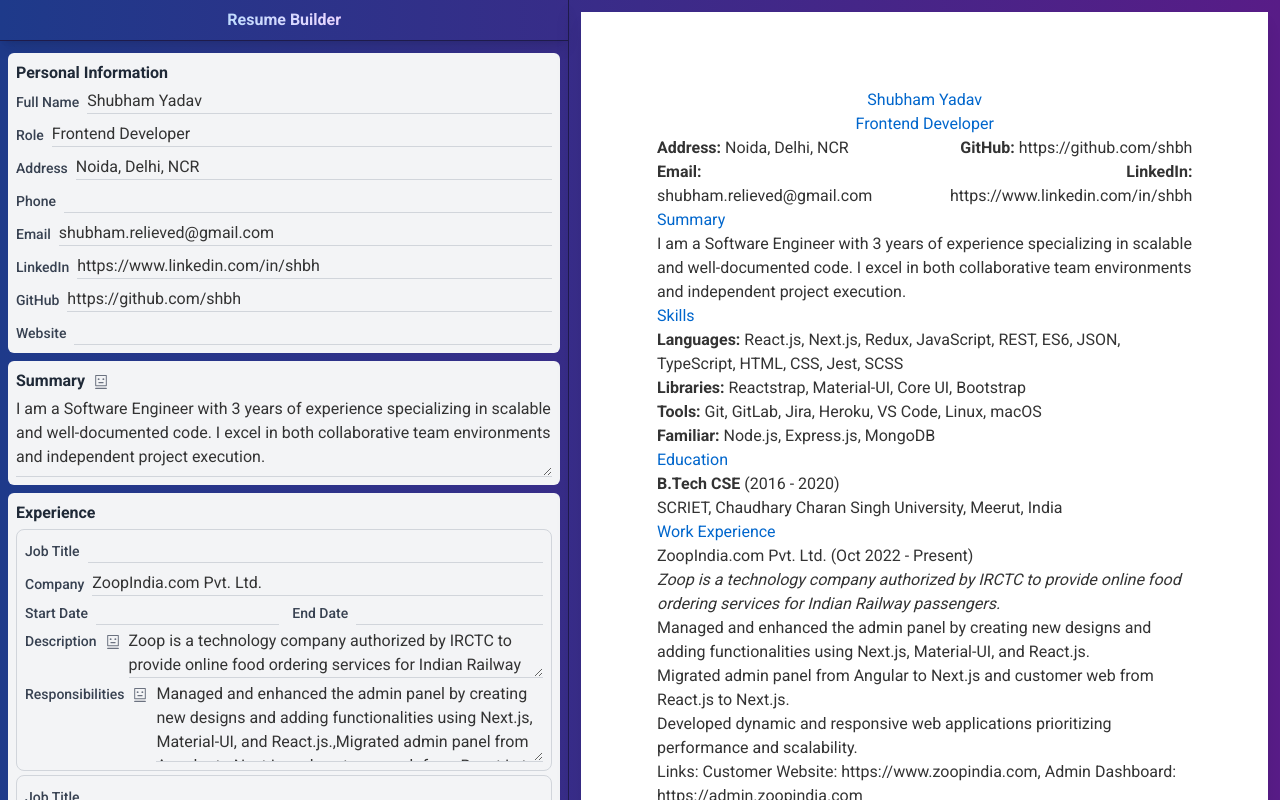
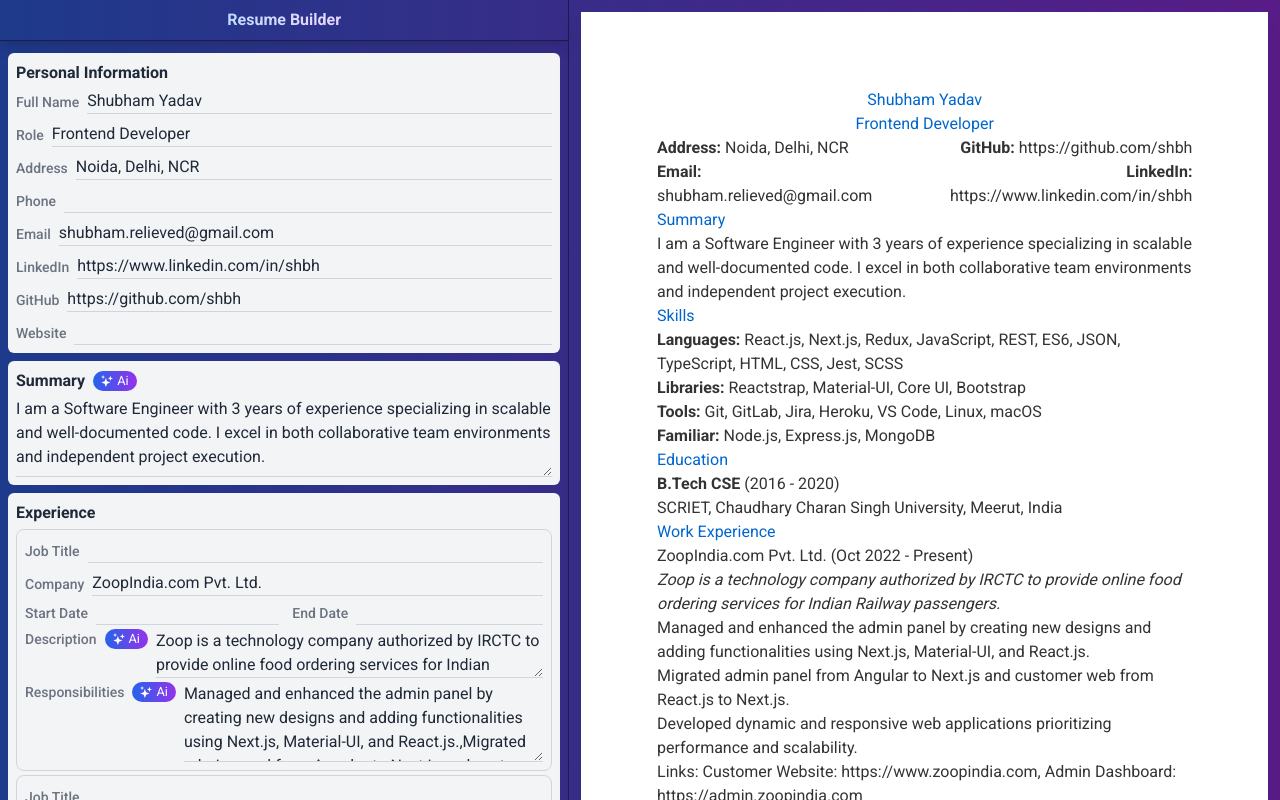
Before and after one commit to satyamyadav/resume-ai, a Next.js app: page /builder in a window 1280 px wide. Built offline with nearby package versions, Linux system fonts and the light colour scheme.

Commit message:
update AI helper design

```diff
--- a/src/components/AIHelper.tsx
+++ b/src/components/AIHelper.tsx
@@ -1,6 +1,7 @@
 import React, { useState } from "react";
 import { Popover, PopoverPanel, PopoverButton } from "@headlessui/react";
-import { AiOutlineRobot } from "react-icons/ai";
+import { IoSparklesSharp } from "react-icons/io5";
+
 
 interface AIHelperProps {
   content: string;
@@ -33,13 +34,19 @@ const AIHelper: React.FC<AIHelperProps> = ({ content, resumeData, hierarchy, onA
 
   return (
     <Popover className="relative">
-      <PopoverButton className="ml-2 text-gray-500 hover:text-gray-700 align-middle">
-        <AiOutlineRobot title="Improve using AI" />
+      <PopoverButton
+        title="Improve using AI"
+        className="ml-2 align-middle flex items-center space-x-1 rounded-xl bg-gradient-to-r from-blue-600 to-purple-600 text-white px-2 hover:to-blue-700 hover:from-purple-700 transition duration-300">
+        <IoSparklesSharp size={12} title="Improve using AI" className="text-purple" />
+        <small>Ai</small>
       </PopoverButton>
-      <PopoverPanel className="absolute z-10 bg-white border border-gray-300 p-3 rounded-md shadow-lg">
+      <PopoverPanel
+        focus={true}
+        anchor={{ to: 'bottom start', gap: '4px' }}
+        className="absolute z-10 bg-white border-2 border-purple-300 p-3 rounded-md shadow-xl w-96">
         <div className="flex flex-col space-y-2">
           <textarea
-            className="border border-gray-300 p-2 rounded-md"
+            className="border border-gray-300 p-2 rounded-md h-40"
             value={content}
             readOnly
           />
@@ -52,8 +59,9 @@ const AIHelper: React.FC<AIHelperProps> = ({ content, resumeData, hierarchy, onA
           />
           <button
             onClick={generateSuggestion}
-                      className="px-8 py-1 bg-gradient-to-r from-blue-600 to-purple-600 text-white rounded-lg hover:from-blue-700 hover:to-purple-700 transition duration-300"
+            className="px-8 py-1 bg-gradient-to-r from-blue-500 to-purple-500 text-white rounded-lg hover:from-blue-700 hover:to-purple-700 transition duration-300"
           >
+            <IoSparklesSharp size={16} className="inline-block mr-2" />
             Generate
           </button>
           {suggestion && (
--- a/src/components/ResumeForm.tsx
+++ b/src/components/ResumeForm.tsx
@@ -90,94 +90,94 @@ const ResumeForm: React.FC<ResumeFormProps> = ({ aiData, onFormUpdate }) => {
         <h3 className="font-semibold text-gray-800">Personal Information</h3>
         <div className="grid grid-cols-1 gap-2">
           <div className="flex items-center space-x-2">
-            <label htmlFor="name" className="inline-block text-sm font-medium text-gray-700">Full Name</label>
+            <label htmlFor="name" className="inline-block text-sm font-medium text-gray-500">Full Name</label>
             <input
               id="name"
               type="text"
               name="name"
               value={formData.name}
               onChange={(e) => handleInputChange(e)}
-              className="flex-1  bg-transparent border-b border-gray-300 focus:outline-none focus:border-gray-400"
+              className="flex-1  bg-transparent border-b border-gray-300 focus:outline-none focus:border-gray-400 text-gray-800"
             />
           </div>
           <div className="flex items-center space-x-2">
-            <label htmlFor="role" className="inline-block text-sm font-medium text-gray-700">Role</label>
+            <label htmlFor="role" className="inline-block text-sm font-medium text-gray-500">Role</label>
             <input
               id="role"
               type="text"
               name="role"
               value={formData.role}
               onChange={(e) => handleInputChange(e)}
-              className="flex-1  bg-transparent border-b border-gray-300 focus:outline-none focus:border-gray-400"
+              className="flex-1  bg-transparent border-b border-gray-300 focus:outline-none focus:border-gray-400 text-gray-800"
             />
           </div>
           <div className="flex items-center space-x-2">
-            <label htmlFor="address" className="inline-block text-sm font-medium text-gray-700">Address</label>
+            <label htmlFor="address" className="inline-block text-sm font-medium text-gray-500">Address</label>
             <input
               id="address"
               type="text"
               name="address"
               value={formData.address}
               onChange={(e) => handleInputChange(e)}
-              className="flex-1  bg-transparent border-b border-gray-300 focus:outline-none focus:border-gray-400"
+              className="flex-1  bg-transparent border-b border-gray-300 focus:outline-none focus:border-gray-400 text-gray-800"
             />
           </div>
           <div className="flex items-center space-x-2">
-            <label htmlFor="phone" className="inline-block text-sm font-medium text-gray-700">Phone</label>
+            <label htmlFor="phone" className="inline-block text-sm font-medium text-gray-500">Phone</label>
             <input
               id="phone"
               type="tel"
               name="phone"
               value={formData.phone}
               onChange={(e) => handleInputChange(e)}
-              className="flex-1  bg-transparent border-b border-gray-300 focus:outline-none focus:border-gray-400"
+              className="flex-1  bg-transparent border-b border-gray-300 focus:outline-none focus:border-gray-400 text-gray-800"
             />
           </div>
           <div className="flex items-center space-x-2">
-            <label htmlFor="email" className="inline-block text-sm font-medium text-gray-700">Email</label>
+            <label htmlFor="email" className="inline-block text-sm font-medium text-gray-500">Email</label>
             <input
               id="email"
               type="email"
               name="email"
               value={formData.email}
               onChange={(e) => handleInputChange(e)}
-              className="flex-1  bg-transparent border-b border-gray-300 focus:outline-none focus:border-gray-400"
+              className="flex-1  bg-transparent border-b border-gray-300 focus:outline-none focus:border-gray-400 text-gray-800"
             />
           </div>
 
           <div className="flex items-center space-x-2">
-            <label htmlFor="linkedin" className="inline-block text-sm font-medium text-gray-700">LinkedIn</label>
+            <label htmlFor="linkedin" className="inline-block text-sm font-medium text-gray-500">LinkedIn</label>
             <input
               id="linkedin"
               type="url"
               name="linkedin"
               value={formData.linkedin}
               onChange={(e) => handleInputChange(e)}
-              className="flex-1  bg-transparent border-b border-gray-300 focus:outline-none focus:border-gray-400"
+              className="flex-1  bg-transparent border-b border-gray-300 focus:outline-none focus:border-gray-400 text-gray-800"
             />
           </div>
           <div className="flex items-center space-x-2">
-            <label htmlFor="github" className="inline-block text-sm font-medium text-gray-700">GitHub</label>
+            <label htmlFor="github" className="inline-block text-sm font-medium text-gray-500">GitHub</label>
             <input
               id="github"
               type="url"
               name="github"
               value={formData.github}
               onChange={(e) => handleInputChange(e)}
-              className="flex-1  bg-transparent border-b border-gray-300 focus:outline-none focus:border-gray-400"
+              className="flex-1  bg-transparent border-b border-gray-300 focus:outline-none focus:border-gray-400 text-gray-800"
             />
           </div>
 
 
           <div className="flex items-center space-x-2">
-            <label htmlFor="site" className="inline-block text-sm font-medium text-gray-700">Website</label>
+            <label htmlFor="site" className="inline-block text-sm font-medium text-gray-500">Website</label>
             <input
               id="site"
               type="url"
               name="site"
               value={formData.site}
               onChange={(e) => handleInputChange(e)}
-              className="flex-1  bg-transparent border-b border-gray-300 focus:outline-none focus:border-gray-400"
+              className="flex-1  bg-transparent border-b border-gray-300 focus:outline-none focus:border-gray-400 text-gray-800"
             />
           </div>
         </div>
@@ -198,7 +198,7 @@ const ResumeForm: React.FC<ResumeFormProps> = ({ aiData, onFormUpdate }) => {
             name="summary"
             value={formData.summary}
             onChange={(e) => handleInputChange(e)}
-            className="flex-1  bg-transparent border-b border-gray-300 focus:outline-none focus:border-gray-400 h-20"
+            className="flex-1  bg-transparent border-b border-gray-300 focus:outline-none focus:border-gray-400 text-gray-800 h-20"
           />
         </div>
       </div>
@@ -210,71 +210,71 @@ const ResumeForm: React.FC<ResumeFormProps> = ({ aiData, onFormUpdate }) => {
           <div key={index} className="p-2 border border-gray-300 rounded-lg space-y-1">
             <div className="grid grid-cols-1 gap-2">
               <div className="flex items-center space-x-2">
-                <label className="inline-block text-sm font-medium text-gray-700">Job Title</label>
+                <label className="inline-block text-sm font-medium text-gray-500">Job Title</label>
                 <input
                   type="text"
                   name="title"
                   value={exp.title}
                   onChange={(e) => handleInputChange(e, "experience", index)}
-                  className="flex-1  bg-transparent border-b border-gray-300 focus:outline-none focus:border-gray-400"
+                  className="flex-1  bg-transparent border-b border-gray-300 focus:outline-none focus:border-gray-400 text-gray-800"
                 />
               </div>
               <div className="flex items-center space-x-2">
-                <label className="inline-block text-sm font-medium text-gray-700">Company</label>
+                <label className="inline-block text-sm font-medium text-gray-500">Company</label>
                 <input
                   type="text"
                   name="company"
                   value={exp.company}
                   onChange={(e) => handleInputChange(e, "experience", index)}
-                  className="flex-1  bg-transparent border-b border-gray-300 focus:outline-none focus:border-gray-400"
+                  className="flex-1  bg-transparent border-b border-gray-300 focus:outline-none focus:border-gray-400 text-gray-800"
                 />
               </div>
             </div>
             <div className="grid grid-cols-1 md:grid-cols-2 gap-4">
 
               <div className="flex items-center space-x-2">
-                <label className="text-nowrap inline-block text-sm font-medium text-gray-700">Start Date</label>
+                <label className="text-nowrap inline-block text-sm font-medium text-gray-500">Start Date</label>
                 <input
                   type="text"
                   name="startDate"
                   value={exp.startDate}
                   onChange={(e) => handleInputChange(e, "experience", index)}
-                  className="flex-1  bg-transparent border-b border-gray-300 focus:outline-none focus:border-gray-400"
+                  className="flex-1  bg-transparent border-b border-gray-300 focus:outline-none focus:border-gray-400 text-gray-800"
                 />
               </div>
               <div className="flex items-center space-x-2">
-                <label className="text-nowrap inline-block text-sm font-medium text-gray-700">End Date</label>
+                <label className="text-nowrap inline-block text-sm font-medium text-gray-500">End Date</label>
                 <input
                   type="text"
                   name="endDate"
                   value={exp.endDate}
                   onChange={(e) => handleInputChange(e, "experience", index)}
-                  className="flex-1  bg-transparent border-b border-gray-300 focus:outline-none focus:border-gray-400"
+                  className="flex-1  bg-transparent border-b border-gray-300 focus:outline-none focus:border-gray-400 text-gray-800"
                 />
               </div>
             </div>
             <div className="flex items-start space-x-2">
               <div className="flex items-center">
-                <label className="inline-block text-sm font-medium text-gray-700">Description</label>
+                <label className="inline-block text-sm font-medium text-gray-500">Description</label>
                 <AIHelper content={exp.description} resumeData={formData} hierarchy={`experience[${index}].description`} onApply={(suggestion) => handleAIApply("experience", index, suggestion)} />
               </div>
               <textarea
                 name="description"
                 value={exp.description}
                 onChange={(e) => handleInputChange(e, "experience", index)}
-                className="flex-1  bg-transparent border-b border-gray-300 focus:outline-none focus:border-gray-400 h-15"
+                className="flex-1  bg-transparent border-b border-gray-300 focus:outline-none focus:border-gray-400 text-gray-800 h-15"
               />
             </div>
             <div className="flex items-start space-x-2">
               <div className="flex items-center">
-                <label className="inline-block text-sm font-medium text-gray-700">Responsibilities</label>
+                <label className="inline-block text-sm font-medium text-gray-500">Responsibilities</label>
                 <AIHelper content={exp.responsibilities.join(",")} resumeData={formData} hierarchy={`experience[${index}].responsibilities`} onApply={(suggestion) => handleAIApply("experience", index, suggestion)} />
               </div>
               <textarea
                 name="responsibilities"
                 value={exp.responsibilities.join(",")}
                 onChange={(e) => handleInputChange(e, "experience", index)}
-                className="flex-1  bg-transparent border-b border-gray-300 focus:outline-none focus:border-gray-400 h-20"
+                className="flex-1  bg-transparent border-b border-gray-300 focus:outline-none focus:border-gray-400 text-gray-800 h-20"
               />
             </div>
           </div>
@@ -295,55 +295,55 @@ const ResumeForm: React.FC<ResumeFormProps> = ({ aiData, onFormUpdate }) => {
           <div key={index} className="p-2 border border-gray-300 rounded-lg space-y-1">
             <div className="grid grid-cols-1 gap-2">
               <div className="flex items-center space-x-2">
-                <label className="inline-block text-sm font-medium text-gray-700">Degree</label>
+                <label className="inline-block text-sm font-medium text-gray-500">Degree</label>
                 <input
                   type="text"
                   name="degree"
                   value={edu.degree}
                   onChange={(e) => handleInputChange(e, "education", index)}
-                  className="flex-1  bg-transparent border-b border-gray-300 focus:outline-none focus:border-gray-400"
+                  className="flex-1  bg-transparent border-b border-gray-300 focus:outline-none focus:border-gray-400 text-gray-800"
                 />
               </div>
               <div className="flex items-center space-x-2">
-                <label className="inline-block text-sm font-medium text-gray-700">Institution</label>
+                <label className="inline-block text-sm font-medium text-gray-500">Institution</label>
                 <input
                   type="text"
                   name="institution"
                   value={edu.institution}
                   onChange={(e) => handleInputChange(e, "education", index)}
-                  className="flex-1  bg-transparent border-b border-gray-300 focus:outline-none focus:border-gray-400"
+                  className="flex-1  bg-transparent border-b border-gray-300 focus:outline-none focus:border-gray-400 text-gray-800"
                 />
               </div>
             </div>
             <div className="grid grid-cols-1 md:grid-cols-2 gap-4">
               <div className="flex items-center space-x-2">
-                <label className="text-nowrap inline-block text-sm font-medium text-gray-700">Start Date</label>
+                <label className="text-nowrap inline-block text-sm font-medium text-gray-500">Start Date</label>
                 <input
                   type="text"
                   name="startDate"
                   value={edu.startDate}
                   onChange={(e) => handleInputChange(e, "education", index)}
-                  className="flex-1  bg-transparent border-b border-gray-300 focus:outline-none focus:border-gray-400"
+                  className="flex-1  bg-transparent border-b border-gray-300 focus:outline-none focus:border-gray-400 text-gray-800"
                 />
               </div>
               <div className="flex items-center space-x-2">
-                <label className="text-nowrap inline-block text-sm font-medium text-gray-700">End Date</label>
+                <label className="text-nowrap inline-block text-sm font-medium text-gray-500">End Date</label>
                 <input
                   type="text"
                   name="endDate"
                   value={edu.endDate}
                   onChange={(e) => handleInputChange(e, "education", index)}
-                  className="flex-1  bg-transparent border-b border-gray-300 focus:outline-none focus:border-gray-400"
+                  className="flex-1  bg-transparent border-b border-gray-300 focus:outline-none focus:border-gray-400 text-gray-800"
                 />
               </div>
             </div>
             <div className="flex items-start space-x-2">
-              <label className="inline-block text-sm font-medium text-gray-700">Description</label>
+              <label className="inline-block text-sm font-medium text-gray-500">Description</label>
               <textarea
                 name="description"
                 value={edu.description}
                 onChange={(e) => handleInputChange(e, "education", index)}
-                className="flex-1  bg-transparent border-b border-gray-300 focus:outline-none focus:border-gray-400 h-15"
+                className="flex-1  bg-transparent border-b border-gray-300 focus:outline-none focus:border-gray-400 text-gray-800 h-15"
               />
             </div>
           </div>
@@ -370,7 +370,7 @@ const ResumeForm: React.FC<ResumeFormProps> = ({ aiData, onFormUpdate }) => {
                   name="category"
                   value={skill.category}
                   onChange={(e) => handleSkillChange(e, index)}
-                  className="text-sm font-medium text-gray-700 bg-transparent border-b border-gray-300 focus:outline-none focus:border-gray-400"
+                  className="text-sm font-medium text-gray-700 bg-transparent border-b border-gray-300 focus:outline-none focus:border-gray-400 text-gray-800"
                 />
                 <span className="font-medium text-gray-700">:</span>
               </div>
@@ -379,7 +379,7 @@ const ResumeForm: React.FC<ResumeFormProps> = ({ aiData, onFormUpdate }) => {
                 name="list"
                 value={skill.list}
                 onChange={(e) => handleSkillChange(e, index)}
-                className="bg-transparent border-b border-gray-300 focus:outline-none focus:border-gray-400"
+                className="bg-transparent border-b border-gray-300 focus:outline-none focus:border-gray-400 text-gray-800"
               />
             </div>
           )
@@ -401,35 +401,35 @@ const ResumeForm: React.FC<ResumeFormProps> = ({ aiData, onFormUpdate }) => {
         {formData.projects.map((project, index) => (
           <div key={index} className="p-2 border border-gray-300 rounded-lg space-y-2">
             <div className="flex items-center space-x-2">
-              <label className="inline-block text-sm font-medium text-gray-700">Project Name</label>
+              <label className="inline-block text-sm font-medium text-gray-500">Project Name</label>
               <input
                 type="text"
                 name="name"
                 value={project.name}
                 onChange={(e) => handleInputChange(e, "projects", index)}
-                className="flex-1  bg-transparent border-b border-gray-300 focus:outline-none focus:border-gray-400"
+                className="flex-1  bg-transparent border-b border-gray-300 focus:outline-none focus:border-gray-400 text-gray-800"
               />
             </div>
             <div className="flex items-center space-x-2">
-              <label className="inline-block text-sm font-medium text-gray-700">Technologies</label>
+              <label className="inline-block text-sm font-medium text-gray-500">Technologies</label>
               <input
                 type="text"
                 name="technologies"
                 value={project.technologies}
                 onChange={(e) => handleInputChange(e, "projects", index)}
-                className="flex-1  bg-transparent border-b border-gray-300 focus:outline-none focus:border-gray-400"
+                className="flex-1  bg-transparent border-b border-gray-300 focus:outline-none focus:border-gray-400 text-gray-800"
               />
             </div>
             <div className="flex items-start space-x-2">
               <div className="flex items-center">
-                <label className="inline-block text-sm font-medium text-gray-700">Details</label>
+                <label className="inline-block text-sm font-medium text-gray-500">Details</label>
                 <AIHelper content={project.details.join(",")} resumeData={formData} hierarchy={`projects[${index}].details`} onApply={(suggestion) => handleAIApply("projects", index, suggestion)} />
               </div>
               <textarea
                 name="details"
                 value={project.details.join(",")}
                 onChange={(e) => handleInputChange(e, "projects", index)}
-                className="flex-1  bg-transparent border-b border-gray-300 focus:outline-none focus:border-gray-400 h-20"
+                className="flex-1  bg-transparent border-b border-gray-300 focus:outline-none focus:border-gray-400 text-gray-800 h-20"
               />
             </div>
           </div>
```
